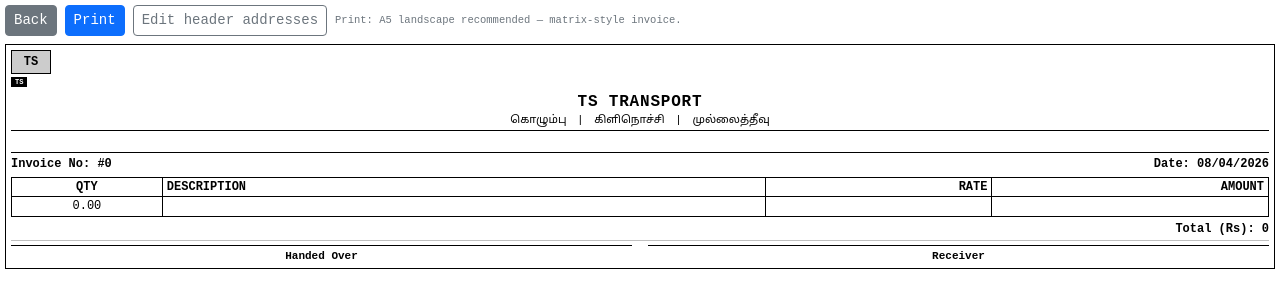
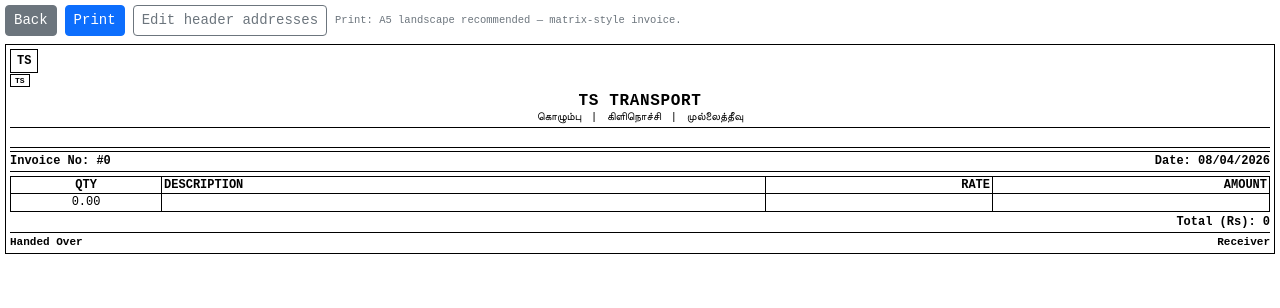
Before and after one commit to keerththeejan/tms, a PHP site: the page made by views/parcels/print.php in a window 1280 px wide. Shown: the top 308 px of the page. Run offline with PHP 8.4, Linux system fonts and the light colour scheme; the template is opened without the code that fills it, so the values that code supplies are empty.

Commit message:
Matrix invoice: classic structure, Reg right, 3-col addresses, plain customer, Courier only
Made-with: Cursor

```diff
--- a/views/parcels/print.php
+++ b/views/parcels/print.php
@@ -113,12 +113,8 @@ $addrSlots = array_slice($addrSlots, 0, 3);
   <meta charset="UTF-8">
   <meta name="viewport" content="width=device-width, initial-scale=1">
   <title>Invoice #<?php echo (int)$parcel['id']; ?></title>
-  <link rel="preconnect" href="https://fonts.googleapis.com">
-  <link rel="preconnect" href="https://fonts.gstatic.com" crossorigin>
-  <link href="https://fonts.googleapis.com/css2?family=Noto+Sans+Tamil:wght@400;600;700&display=swap" rel="stylesheet">
   <link href="https://cdn.jsdelivr.net/npm/bootstrap@5.3.3/dist/css/bootstrap.min.css" rel="stylesheet">
   <style>
-    .text-end { text-align: right !important; }
     .text-muted { color: #6c757d !important; }
     .small { font-size: 0.875em !important; }
 
@@ -128,153 +124,120 @@ $addrSlots = array_slice($addrSlots, 0, 3);
     body {
       margin: 0;
       padding: 5px;
-      font-family: "Courier New", "Noto Sans Tamil", Courier, monospace;
+      font-family: "Courier New", monospace;
       font-size: 12px;
       line-height: 1.2;
       color: #000;
       background: #fff;
     }
-    .matrix-sheet > p:not(.matrix-footer-note) { margin: 2px 0; }
-    .matrix-section { margin-bottom: 5px; }
-    .matrix-root {
-      width: 100%;
-      max-width: 100%;
-      margin: 0 auto;
+    .matrix-root { width: 100%; max-width: 100%; margin: 0 auto; }
+    .no-print.matrix-logo-strip {
+      display: flex;
+      align-items: flex-start;
+      gap: 6px;
+      margin-bottom: 4px;
+    }
+    .no-print.matrix-logo-strip .logo-wrap {
+      border: 1px solid #000;
+      padding: 4px 6px;
+      font-weight: bold;
+      font-size: 12px;
+      background: #fff;
+    }
+    .no-print.matrix-logo-strip .bar-small {
+      border: 1px solid #000;
+      padding: 1px 4px;
+      font-size: 8px;
+      font-weight: bold;
+      background: #fff;
     }
     .matrix-sheet {
       border: 1px solid #000;
-      padding: 5px;
-      margin: 0 auto 8px;
+      padding: 4px;
+      margin: 0 auto 6px;
       page-break-inside: avoid;
-      box-shadow: none;
       border-radius: 0;
     }
-    .matrix-logo-strip {
-      display: flex;
-      align-items: flex-start;
-      gap: 8px;
-      margin-bottom: 4px;
-    }
-    .matrix-logo-strip .logo-unit .logo-wrap {
-      width: 40px;
-      min-height: 0;
-      display: flex; align-items: center; justify-content: center;
-      padding: 4px 2px;
-      background: #ccc;
-      font-weight: 800; font-size: 12px;
-      color: #000;
-      border: 1px solid #000;
-      border-radius: 0;
-    }
-    .matrix-logo-strip .bar-small {
-      background: #000;
-      color: #fff;
-      padding: 1px 4px;
-      font-size: 7px;
-      font-weight: 700;
-      max-width: 48px;
-      overflow: hidden;
-      text-overflow: ellipsis;
-      white-space: nowrap;
-    }
     .matrix-co-name {
-      margin: 0 0 2px;
+      margin: 0;
       text-align: center;
       font-size: 16px;
-      font-weight: 800;
-      letter-spacing: 0.05em;
+      font-weight: bold;
       text-transform: uppercase;
-      color: #000;
+      letter-spacing: 0.04em;
+    }
+    .matrix-reg-row {
+      text-align: right;
+      font-size: 11px;
+      margin: 0 0 2px;
+      line-height: 1.2;
     }
     .matrix-route {
       text-align: center;
       font-size: 11px;
-      margin: 0 0 4px;
+      margin: 0 0 3px;
       padding-bottom: 3px;
       line-height: 1.2;
       border-bottom: 1px solid #000;
     }
-    .matrix-route .sep { margin: 0 4px; }
-    .matrix-reg {
-      text-align: center;
-      margin: 0 0 2px;
-      font-size: 11px;
-      line-height: 1.2;
-    }
+    .matrix-route .sep { margin: 0 3px; }
     .matrix-branches {
       display: grid;
       grid-template-columns: 1fr 1fr 1fr;
-      gap: 6px 10px;
+      gap: 4px 8px;
       font-size: 11px;
       line-height: 1.2;
-      margin-bottom: 4px;
-      padding-bottom: 4px;
+      margin: 0 0 3px;
+      padding-bottom: 3px;
       border-bottom: 1px solid #000;
       page-break-inside: avoid;
     }
-    .matrix-bc {
-      min-width: 0;
-      text-align: left;
-      word-wrap: break-word;
-      overflow-wrap: anywhere;
-      white-space: normal;
+    .matrix-bc { min-width: 0; word-wrap: break-word; white-space: normal; }
+    .matrix-bc-col1 { text-align: left; }
+    .matrix-bc-col2 { text-align: center; }
+    .matrix-bc-col3 { text-align: right; }
+    .matrix-bc .bc-name { font-weight: bold; margin-bottom: 1px; }
+    .matrix-bc .bc-line { margin: 0; padding: 0; font-size: 10px; line-height: 1.2; }
+    .matrix-inv-wrap {
+      border-top: 1px solid #000;
+      border-bottom: 1px solid #000;
+      padding: 2px 0;
+      margin: 3px 0 4px;
     }
-    .matrix-bc .bc-name { font-weight: 700; margin-bottom: 1px; }
-    .matrix-bc .bc-line { margin: 0; padding: 0; font-size: 10px; line-height: 1.2; }
     .matrix-inv-meta {
       display: flex;
       justify-content: space-between;
       align-items: baseline;
-      gap: 10px;
-      margin: 4px 0 5px;
-      font-weight: 700;
+      margin: 0;
+      font-weight: bold;
       line-height: 1.2;
     }
-    .matrix-inv-meta .matrix-date { font-weight: 700; white-space: nowrap; }
-    .customer-row {
-      display: grid;
-      grid-template-columns: 1fr 1fr 1fr;
-      gap: 6px 10px;
-      align-items: start;
-      margin: 4px 0 5px;
-      padding: 4px 0;
-      border-top: 1px solid #000;
-      border-bottom: 1px solid #000;
+    .matrix-inv-meta .matrix-date { white-space: nowrap; }
+    .matrix-customer-plain {
+      text-align: left;
+      margin: 0 0 4px;
       font-size: 12px;
       line-height: 1.2;
     }
-    .customer-row .customer-col {
-      min-width: 0;
-      text-align: left;
-      word-wrap: break-word;
-      overflow-wrap: anywhere;
-    }
-    .customer-row .customer-col strong {
-      display: block;
-      font-weight: 800;
-      margin-bottom: 1px;
-    }
-    .customer-row .customer-val {
-      margin: 0;
-      white-space: pre-wrap;
-    }
+    .matrix-customer-plain > div { margin: 0 0 2px; }
+    .matrix-customer-plain .matrix-del-block { margin-top: 2px; }
     table.matrix-tbl {
       width: 100%;
       border-collapse: collapse;
       table-layout: fixed;
+      font-family: "Courier New", monospace;
       font-size: 12px;
     }
     table.matrix-tbl th,
     table.matrix-tbl td {
       border: 1px solid #000;
-      padding: 2px 4px;
+      padding: 1px 2px;
       vertical-align: top;
       word-wrap: break-word;
       white-space: normal;
     }
     table.matrix-tbl thead th {
-      font-weight: 700;
-      text-transform: uppercase;
+      font-weight: bold;
       background: #fff;
       color: #000;
     }
@@ -283,74 +246,54 @@ $addrSlots = array_slice($addrSlots, 0, 3);
     .matrix-th-rate, .matrix-td-rate { text-align: right; width: 18%; }
     .matrix-th-amt, .matrix-td-amt { text-align: right; width: 22%; }
     .matrix-total {
-      margin-top: 5px;
+      margin-top: 3px;
       text-align: right;
-      font-weight: 800;
+      font-weight: bold;
       font-size: 12px;
       line-height: 1.2;
     }
     .matrix-footer-note {
-      margin: 5px 0 4px;
+      margin: 4px 0 2px;
       text-align: center;
       font-size: 11px;
-      line-height: 1.25;
+      line-height: 1.2;
       word-wrap: break-word;
     }
-    .matrix-dash {
-      border: 0;
+    .matrix-sig-row {
       border-top: 1px solid #000;
-      margin: 4px 0;
-    }
-    .matrix-sigs {
+      padding-top: 3px;
+      margin-top: 3px;
       display: flex;
       justify-content: space-between;
-      gap: 16px;
-      margin-top: 2px;
       font-size: 11px;
-      font-weight: 700;
+      font-weight: bold;
       line-height: 1.2;
     }
-    .matrix-sigs span {
-      flex: 1;
-      text-align: center;
-      padding-top: 4px;
-      border-top: 1px solid #000;
-    }
+    .matrix-sig-l { text-align: left; }
+    .matrix-sig-r { text-align: right; }
     @media screen and (max-width: 720px) {
       .matrix-branches { grid-template-columns: 1fr; }
-      .customer-row { grid-template-columns: 1fr; }
+      .matrix-bc-col1, .matrix-bc-col2, .matrix-bc-col3 { text-align: left; }
     }
     @media print {
       .no-print { display: none !important; }
       @page { size: A5 landscape; margin: 5mm; }
-      * {
-        -webkit-print-color-adjust: exact !important;
-        print-color-adjust: exact !important;
-      }
       body {
-        width: 100%;
         margin: 0;
         padding: 5px;
+        font-family: "Courier New", monospace !important;
+        font-size: 12px !important;
         line-height: 1.2;
-        font-family: "Courier New", "Noto Sans Tamil", Courier, monospace !important;
-        font-size: 12px !important;
         color: #000 !important;
       }
-      .matrix-root { width: 100% !important; max-width: 100% !important; }
-      .matrix-sheet {
-        border: 1px solid #000 !important;
-        box-shadow: none !important;
-        border-radius: 0 !important;
-      }
-      .matrix-branches {
-        grid-template-columns: 1fr 1fr 1fr !important;
-      }
-      .matrix-bc { text-align: left !important; }
-      .customer-row { grid-template-columns: 1fr 1fr 1fr !important; }
-      table.matrix-tbl { font-size: 12px !important; }
+      .matrix-sheet { border: 1px solid #000 !important; border-radius: 0 !important; }
+      .matrix-branches { grid-template-columns: 1fr 1fr 1fr !important; }
+      .matrix-bc-col1 { text-align: left !important; }
+      .matrix-bc-col2 { text-align: center !important; }
+      .matrix-bc-col3 { text-align: right !important; }
       table.matrix-tbl th, table.matrix-tbl td {
         border: 1px solid #000 !important;
-        padding: 2px 4px !important;
+        padding: 1px 2px !important;
       }
     }
   </style>
@@ -397,7 +340,7 @@ $addrSlots = array_slice($addrSlots, 0, 3);
 
     <h1 class="matrix-co-name"><?php echo htmlspecialchars($brand['name'] ?? 'TS TRANSPORT'); ?></h1>
     <?php if ($regNo !== ''): ?>
-      <p class="matrix-reg">Reg: <?php echo htmlspecialchars($regNo); ?></p>
+      <div class="matrix-reg-row">Reg: <?php echo htmlspecialchars($regNo); ?></div>
     <?php endif; ?>
 
     <div class="matrix-route">
@@ -409,8 +352,11 @@ $addrSlots = array_slice($addrSlots, 0, 3);
 
     <div class="matrix-branches<?php echo !$hasInvoiceCols ? ' js-addr-container' : ''; ?>" aria-label="Branch addresses">
       <?php if ($hasInvoiceCols): ?>
-        <?php foreach ($invoiceHeaderBranches as $bi => $b): ?>
-          <div class="matrix-bc">
+        <?php
+          $bcAlign = ['matrix-bc-col1', 'matrix-bc-col2', 'matrix-bc-col3'];
+          foreach ($invoiceHeaderBranches as $bi => $b):
+        ?>
+          <div class="matrix-bc <?php echo $bcAlign[$bi] ?? 'matrix-bc-col1'; ?>">
             <?php if (is_array($b)): ?>
               <?php
                 $bn = trim((string)($b['name'] ?? ''));
@@ -426,52 +372,47 @@ $addrSlots = array_slice($addrSlots, 0, 3);
           </div>
         <?php endforeach; ?>
       <?php else: ?>
-        <div class="matrix-bc">
+        <div class="matrix-bc matrix-bc-col1">
           <div class="addr-line"><?php echo $addrSlots[0] !== '' ? nl2br(htmlspecialchars($addrSlots[0])) : '&nbsp;'; ?></div>
         </div>
-        <div class="matrix-bc">
+        <div class="matrix-bc matrix-bc-col2">
           <div class="addr-line"><?php echo $addrSlots[1] !== '' ? nl2br(htmlspecialchars($addrSlots[1])) : '&nbsp;'; ?></div>
         </div>
-        <div class="matrix-bc">
+        <div class="matrix-bc matrix-bc-col3">
           <div class="addr-line"><?php echo $addrSlots[2] !== '' ? nl2br(htmlspecialchars($addrSlots[2])) : '&nbsp;'; ?></div>
         </div>
       <?php endif; ?>
     </div>
 
-    <div class="matrix-inv-meta">
-      <span>Invoice No: #<?php echo (int)$invoiceNo; ?></span>
-      <span class="matrix-date">Date: <?php echo htmlspecialchars($dateInline !== '' ? $dateInline : $parcelDate); ?></span>
+    <div class="matrix-inv-wrap">
+      <div class="matrix-inv-meta">
+        <span>Invoice No: #<?php echo (int)$invoiceNo; ?></span>
+        <span class="matrix-date">Date: <?php echo htmlspecialchars($dateInline !== '' ? $dateInline : $parcelDate); ?></span>
+      </div>
     </div>
 
     <?php if ($custNameDisp !== '' || $custPhoneDisp !== '' || $delLocDisp !== ''): ?>
-    <section class="matrix-section" aria-label="Customer details">
-      <div class="customer-row">
-        <div class="customer-col">
-          <strong>Customer</strong>
-          <div class="customer-val"><?php echo $custNameDisp !== '' ? htmlspecialchars($custNameDisp, ENT_QUOTES, 'UTF-8') : '—'; ?></div>
-        </div>
-        <div class="customer-col">
-          <strong>Phone</strong>
-          <div class="customer-val"><?php echo $custPhoneDisp !== '' ? htmlspecialchars($custPhoneDisp, ENT_QUOTES, 'UTF-8') : '—'; ?></div>
-        </div>
-        <div class="customer-col">
-          <strong>Delivery</strong>
-          <div class="customer-val"><?php echo $delLocDisp !== '' ? nl2br(htmlspecialchars($delLocDisp, ENT_QUOTES, 'UTF-8')) : '—'; ?></div>
-        </div>
-      </div>
-    </section>
+    <div class="matrix-customer-plain" aria-label="Customer details">
+      <?php if ($custNameDisp !== ''): ?>
+        <div>Customer: <?php echo htmlspecialchars($custNameDisp, ENT_QUOTES, 'UTF-8'); ?></div>
+      <?php endif; ?>
+      <?php if ($custPhoneDisp !== ''): ?>
+        <div>Phone: <?php echo htmlspecialchars($custPhoneDisp, ENT_QUOTES, 'UTF-8'); ?></div>
+      <?php endif; ?>
+      <?php if ($delLocDisp !== ''): ?>
+        <div class="matrix-del-block">Delivery Location:</div>
+        <div><?php echo nl2br(htmlspecialchars($delLocDisp, ENT_QUOTES, 'UTF-8')); ?></div>
+      <?php endif; ?>
+    </div>
     <?php endif; ?>
 
     <table class="matrix-tbl">
-      <colgroup>
-        <col class="matrix-col-qty"><col class="matrix-col-desc"><col class="matrix-col-rate"><col class="matrix-col-amt">
-      </colgroup>
       <thead>
         <tr>
-          <th class="matrix-th-qty">Qty</th>
-          <th class="matrix-th-desc">Description</th>
-          <th class="matrix-th-rate">Rate</th>
-          <th class="matrix-th-amt">Amount</th>
+          <th class="matrix-th-qty">QTY</th>
+          <th class="matrix-th-desc">DESCRIPTION</th>
+          <th class="matrix-th-rate">RATE</th>
+          <th class="matrix-th-amt">AMOUNT</th>
         </tr>
       </thead>
       <tbody><?php echo $tableBodyHtml; ?></tbody>
@@ -482,10 +423,9 @@ $addrSlots = array_slice($addrSlots, 0, 3);
     <?php if ($footerNoteDisplay !== ''): ?>
       <p class="matrix-footer-note"><?php echo htmlspecialchars($footerNoteDisplay, ENT_QUOTES, 'UTF-8'); ?></p>
     <?php endif; ?>
-    <hr class="matrix-dash">
-    <div class="matrix-sigs">
-      <span>Handed Over</span>
-      <span>Receiver</span>
+    <div class="matrix-sig-row">
+      <span class="matrix-sig-l">Handed Over</span>
+      <span class="matrix-sig-r">Receiver</span>
     </div>
   </article>
 </div>
```
